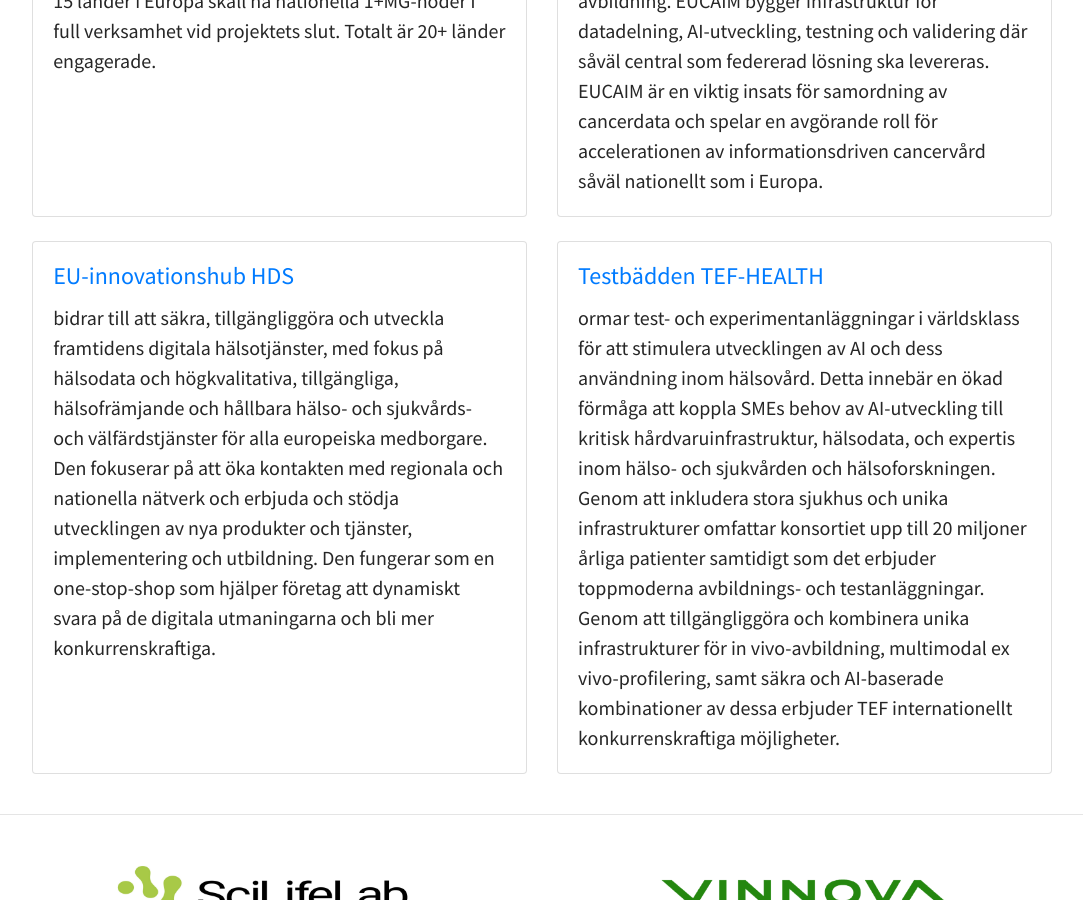
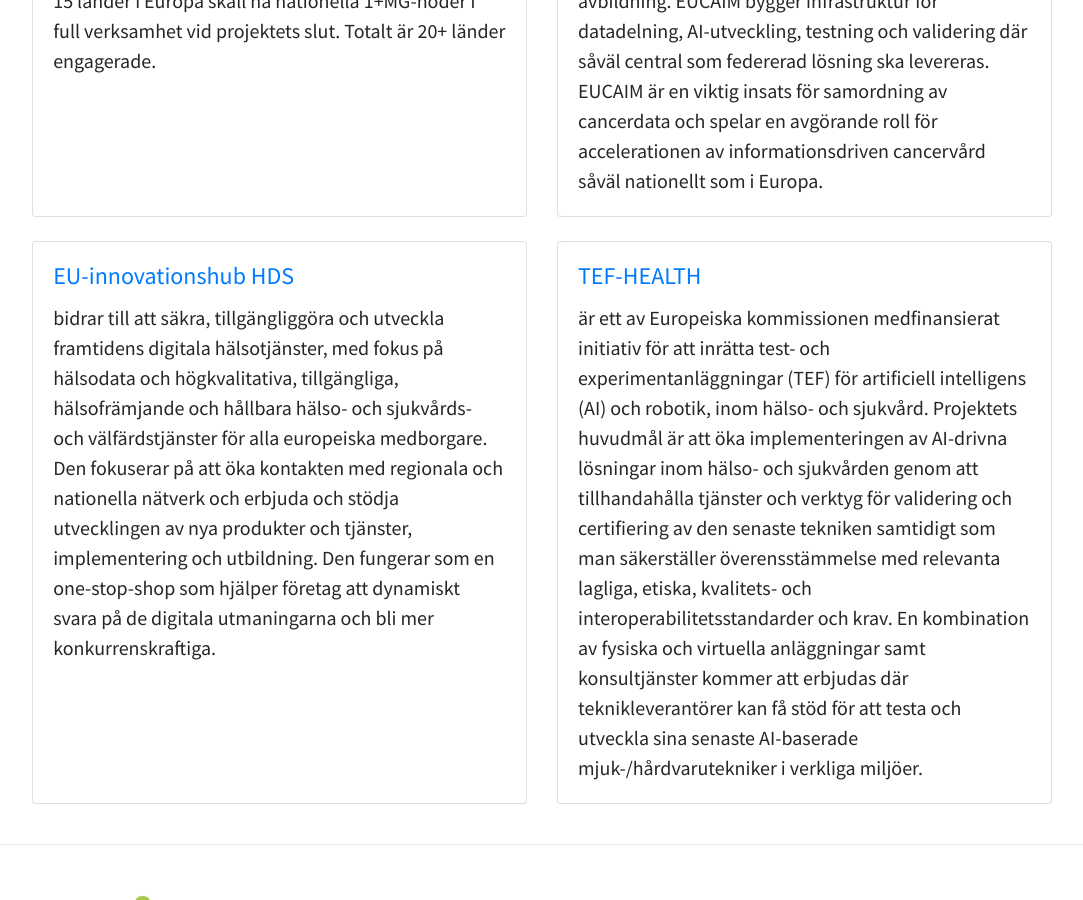
Before and after one commit to ScilifelabDataCentre/DIGIfor1Health_web, a Jekyll site: the page built from pages/projects.md, in a window 1280 px wide and 900 px high, scrolled down 1166 px. Shown: the whole window, without its empty margins (98-1181 px from the left). Built offline with Jekyll 4.4.1, drawn with Linux system fonts in a browser that asks for light colours; a script that is not in the unit is left out.

Commit message:
Update projects.md

```diff
--- a/pages/projects.md
+++ b/pages/projects.md
@@ -71,9 +71,9 @@ bootstrap: true
 
         <div class="card-body">
           <h4 class="card-title">
-            <a href="https://tef-health.se/">Testbädden TEF-HEALTH</a>
+            <a href="https://tef-health.se/">TEF-HEALTH</a>
           </h4>
-          <p class="card-text">ormar test- och experimentanläggningar i världsklass för att stimulera utvecklingen av AI och dess användning inom hälsovård. Detta innebär en ökad förmåga att koppla SMEs behov av AI-utveckling till kritisk hårdvaruinfrastruktur, hälsodata, och expertis inom hälso- och sjukvården och hälsoforskningen. Genom att inkludera stora sjukhus och unika infrastrukturer omfattar konsortiet upp till 20 miljoner årliga patienter samtidigt som det erbjuder toppmoderna avbildnings- och testanläggningar. Genom att tillgängliggöra och kombinera unika infrastrukturer för in vivo-avbildning, multimodal ex vivo-profilering, samt säkra och AI-baserade kombinationer av dessa erbjuder TEF internationellt konkurrenskraftiga möjligheter.</p>
+          <p class="card-text">är ett av Europeiska kommissionen medfinansierat initiativ för att inrätta test- och experimentanläggningar (TEF) för artificiell intelligens (AI) och robotik, inom hälso- och sjukvård. Projektets huvudmål är att öka implementeringen av AI-drivna lösningar inom hälso- och sjukvården genom att tillhandahålla tjänster och verktyg för validering och certifiering av den senaste tekniken samtidigt som man säkerställer överensstämmelse med relevanta lagliga, etiska, kvalitets- och interoperabilitetsstandarder och krav. En kombination av fysiska och virtuella anläggningar samt konsultjänster kommer att erbjudas där teknikleverantörer kan få stöd för att testa och utveckla sina senaste AI-baserade mjuk-/hårdvarutekniker i verkliga miljöer.</p>
         </div>
       </div>
     </div>
```
